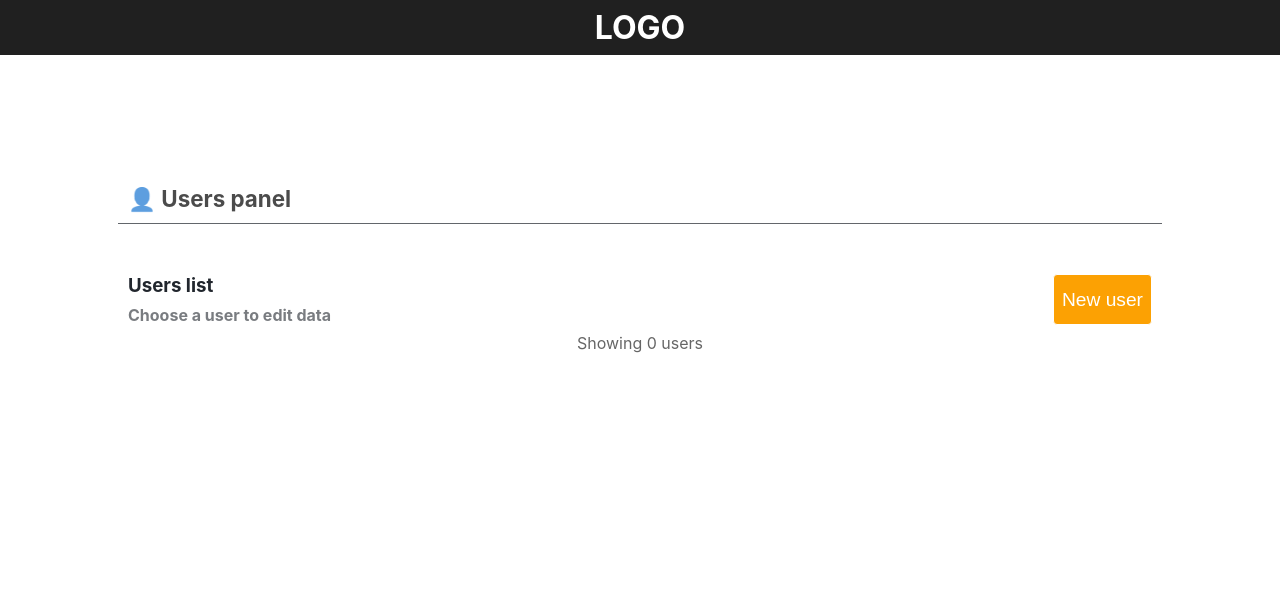
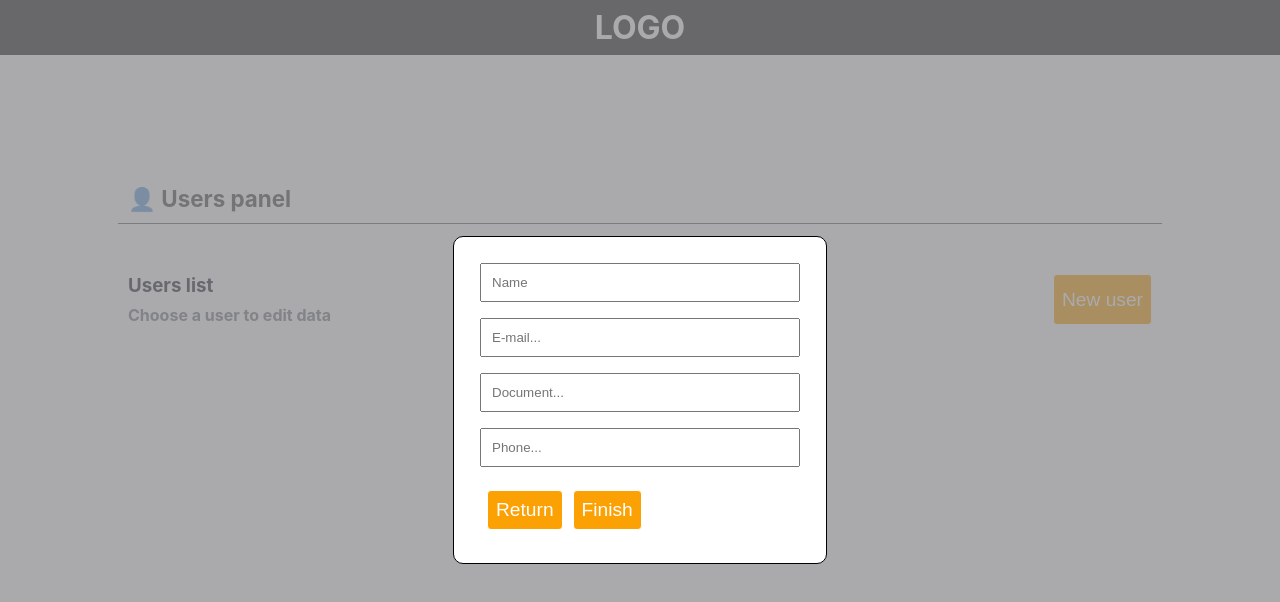
Before and after one commit to LukeRocha/users-panel, a React (Create React App) app: page / in a window 1280 px wide. Both pictures are taken after a click on the button "New user". Shown: the top 602 px of the page. Built offline with nearby package versions, Linux system fonts and the light colour scheme.

Commit message:
Start modal development

```diff
--- a/src/Interface.js
+++ b/src/Interface.js
@@ -1,5 +1,6 @@
-import React from "react";
+import React, { useState } from "react";
 import Users from "./Users";
+import ModalForm from "./Modal";
 import styled from "styled-components";
 
 const Container = styled.section`
@@ -42,8 +43,10 @@ const Button = styled.button`
   border-radius: 4px;
   border: 1px solid white;
   font-size: 1.2rem;
+  cursor: pointer;
 `;
 const Interface = () => {
+  const [isModal, setIsModal] = useState(false);
   return (
     <Container>
       <Panel>
@@ -56,9 +59,10 @@ const Interface = () => {
             Choose a user to edit data
           </h4>
         </div>
-        <Button>New user</Button>
+        <Button onClick={() => setIsModal(!isModal)}>New user</Button>
       </Menu>
       <Users />
+      {isModal && <ModalForm />}
       <p style={{ opacity: ".6", marginTop: "8px" }}>Showing 0 users</p>
     </Container>
   );
--- /dev/null
+++ b/src/Modal.js
@@ -0,0 +1,64 @@
+import React, { useState } from "react";
+import styled from "styled-components";
+
+const Modal = styled.div`
+  display: flex;
+  flex-direction: column;
+  justify-content: center;
+  align-items: center;
+  width: 100vw;
+  height: 100vh;
+  top: 0;
+  position: absolute;
+  background-color: rgba(134, 134, 138, 0.7);
+  z-index: 999;
+`;
+// handleOutsideClick = e => {  if (!this.node.contains(e.target)) this.handleClick();};
+const Controls = styled.div`
+  display: flex;
+  /* justify-content: space-between; */
+  padding: 10px;
+`;
+const Button = styled.button`
+  background: #fca103;
+  color: white;
+  padding: 8px;
+  border-radius: 4px;
+  border: 1px solid white;
+  font-size: 1.2rem;
+  cursor: pointer;
+  margin: 5px;
+`;
+const Form = styled.form`
+  display: flex;
+  flex-direction: column;
+  padding: 18px;
+  border: 1px solid black;
+  border-radius: 10px;
+  margin: 0 auto;
+  background-color: white;
+`;
+
+const Input = styled.input`
+  margin: 8px;
+  padding: 10px;
+  width: 25vw;
+`;
+const ModalForm = () => {
+  return (
+    <Modal>
+      <Form>
+        <Input placeholder="Name" type="text" />
+        <Input placeholder="E-mail..." type="text" />
+        <Input placeholder="Document..." type="text" />
+        <Input placeholder="Phone..." type="tel" />
+        <Controls>
+          <Button>Return</Button>
+          <Button>Finish</Button>
+        </Controls>
+      </Form>
+    </Modal>
+  );
+};
+
+export default ModalForm;
```
